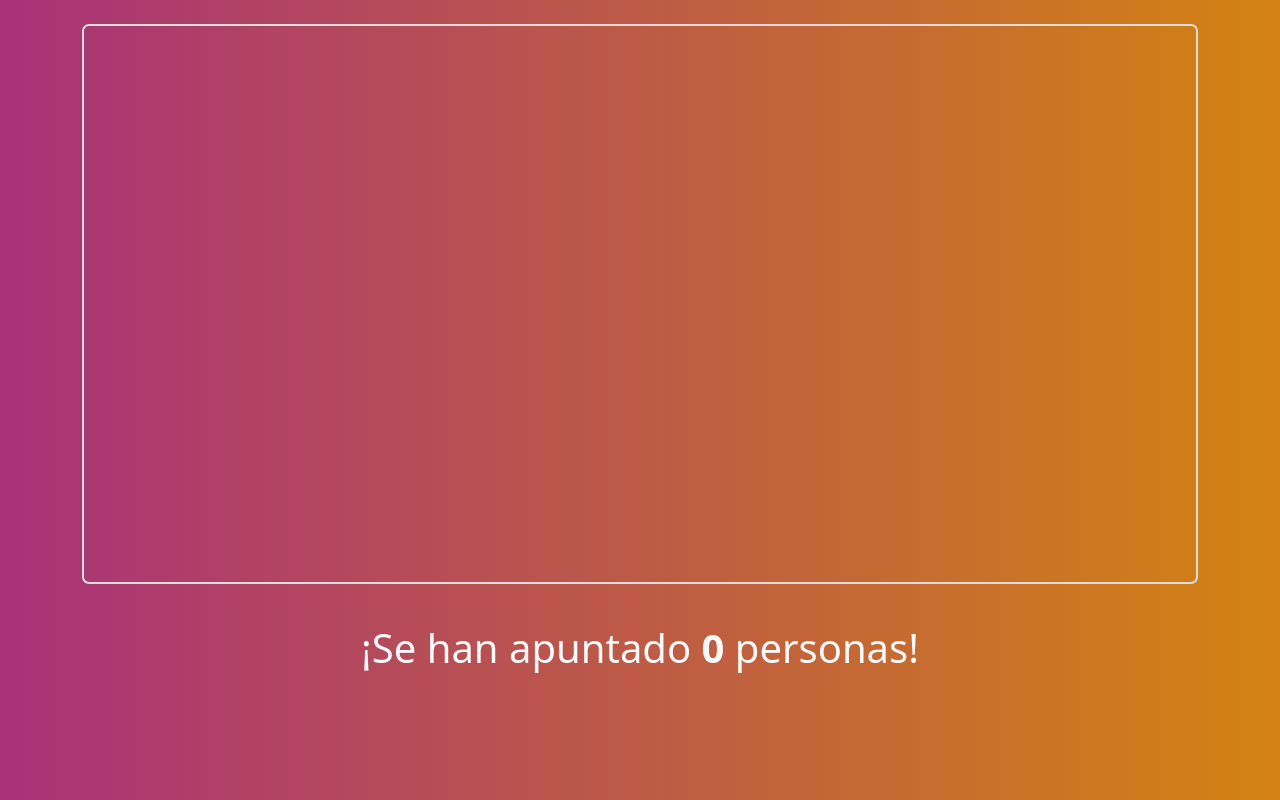
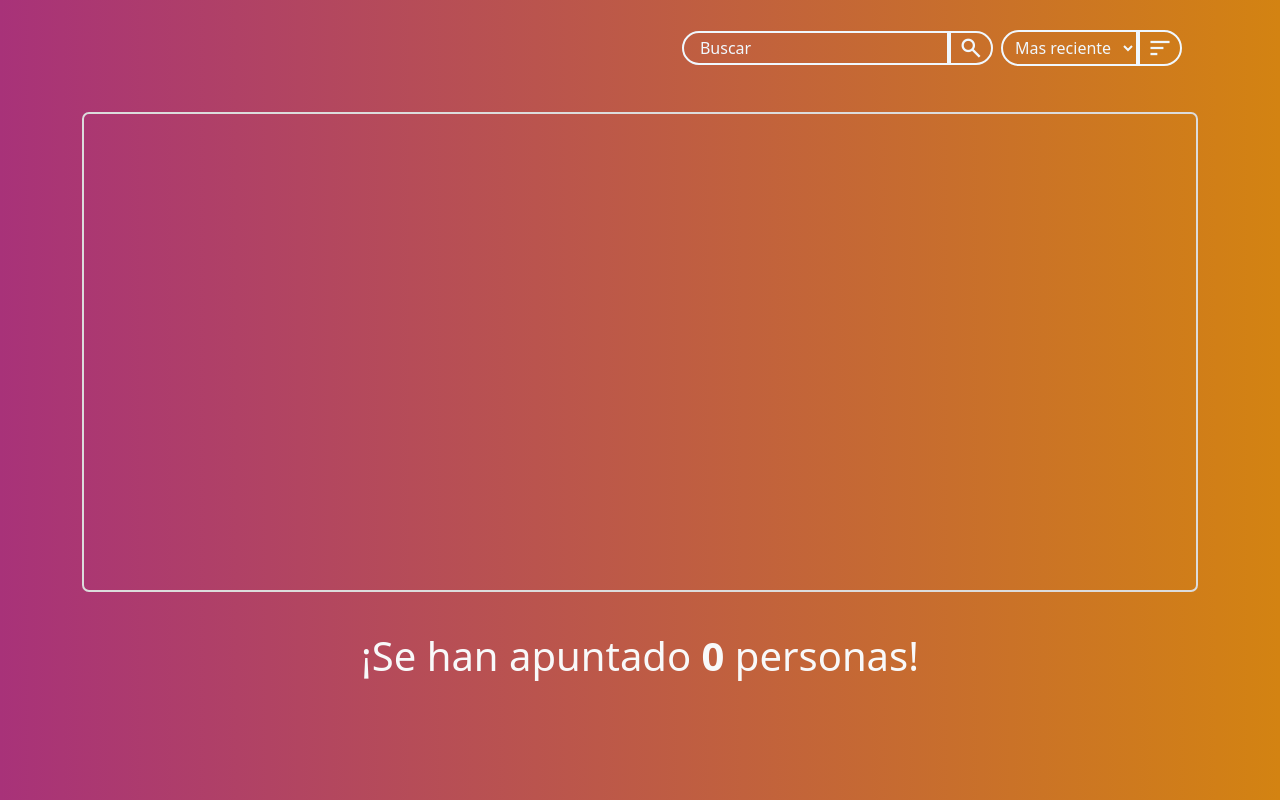
Before and after one commit to Karlos4T/Web_ELArrastre, a PHP site: page /docs/admin_data.php in a window 1280 px wide. Run offline with PHP 8.4, Linux system fonts and the light colour scheme; data that the repository does not hold is empty.

Commit message:
modified:   docs/admin_data.php 	modified:   docs/info.php 	new file:   imgs/Logo_arrastre_blanco.png 	modified:   styles/admin_data.css 	modified:   styles/info.css

```diff
--- a/docs/admin_data.php
+++ b/docs/admin_data.php
@@ -25,11 +25,40 @@
     <div class="container-fluid">
         <div class="container d-flex justify-content-center">
             <div class="row w-100 d-flex justify-content-center">
+                <div class="filter w-100 d-flex justify-content-end mt-2">
+                    <form action="./admin_data.php" method="GET" class="d-flex flex-wrap justify-content-end align-items-center">
+                        <div class="search d-flex mx-1">
+                            <input name="intext" type="text" class="intext h-100 py-1 px-3" placeholder="Buscar">
+                            <button type="submit" class="px-2 d-flex align-items-center btn-searchers" value=""><span class="material-symbols-outlined">search</span></button>
+                        </div>
+                        <div class="order d-flex mx-1">
+                            <select class="select px-2 py-1" name="order" id="">
+                                <option value="`id` DESC">Mas reciente</option>
+                                <option value="`id` ASC">Mas antiguo</option>
+                                <option value="`name` ASC">A-Z</option>
+                                <option value="`name` DESC">Z-A</option>
+                            </select>
+                            <button type="submit" class="h-100 p-auto px-2 py-1 d-flex align-items-center btn-searchers" value=""><span class="material-symbols-outlined">sort</span></button>
+                        </div>
+                    </form>
+                </div>
                 <div class="table m-4 col-8">
                     <?php
                     include './hostconnect.php';
 
-                    $query = "SELECT `name` FROM `names` ORDER BY `id` DESC";
+                    if (isset($_GET['intext']) || isset($_GET['order'])){
+                        $order = $_GET['order'];
+                        if (isset($_GET['intext']) && !empty($_GET['intext'])){
+                            $searcher = $_GET['intext'];
+                            $query = "SELECT `name` FROM `names` WHERE `name` LIKE '%$searcher%' ORDER BY $order";
+                        }
+                        else
+                            $query = "SELECT `name` FROM `names` ORDER BY $order";
+                    }
+                    else
+                        $query = "SELECT `name` FROM `names`";
+
+
                     $data = mysqli_query($con, $query);
                     $n_total = 0;
 
--- a/docs/info.php
+++ b/docs/info.php
@@ -26,12 +26,15 @@
     <div class="container-fluid">
         <div class="container text-light">
             <div class="row cont-rt">
-                <a class="w-25 rt d-flex align-items-center py-4" href="./index.php"><span class="material-symbols-outlined">arrow_back</span>Volver</a>
+                <a class="w-25 rt d-flex align-items-center py-1" href="./index.php"><span class="material-symbols-outlined">arrow_back</span>Volver</a>
             </div>
             <div class="container-text text-center">
                 <h2>El <b> 3 de Diciembre de 2022 </b> a partir de la <b> 13:00pm </b>la peña el Arrastre celebrará una gran jornada festiva y solidaria en sus instalaciones y plaza de <b> Villanueva de Bogas</b>, con el objetivo de recaudar fondos para donarlos a la asociación “adELAnte”, a través de la iniciativa de Ángel Téllez “Échanos un capote contra la ELA”.
                 A cada persona que acuda, a cambio de un solidario <b> donativo de 10€</b>, se le ofrecerá un plato de migas, y bebida a elegir para disfrutar de la jornada.
                 </h2>
+                <div class="logoArrastre mt-3">
+                    <img class="w-100" src="../imgs/Logo_arrastre_blanco.png" alt="">
+                </div>
             </div>
         </div>
     </div>
--- a/styles/admin_data.css
+++ b/styles/admin_data.css
@@ -4,8 +4,72 @@ body{
     background: linear-gradient(to right, #A83279, #D38312); /* W3C, IE 10+/ Edge, Firefox 16+, Chrome 26+, Opera 12+, Safari 7+ */
 }
 
+.filter{
+    height: 10vh;
+}
+
+.btn-searchers{
+    background: transparent;
+    color: aliceblue;
+    border: 2px solid aliceblue;
+    border-radius: 0 20px 20px 0;
+}
+
+.btn-searchers:hover{
+    background: rgba(204, 204, 204, 0.347);
+    transition: .2s;
+}
+
+.btn-searchers:hover span{
+    transform: scale(105%);
+
+}
+
+.select{
+    background: transparent;
+    color: aliceblue;
+    border-radius: 20px 0 0 20px;
+    border: aliceblue 2px solid;
+    cursor: pointer;
+}
+
+select:focus{
+    outline: none;
+}
+
+.select option{
+    color: gray;
+    background: transparent!important;
+    border-radius: 20px;
+    cursor: pointer;
+}
+
+.intext{
+    border: 2px solid aliceblue;
+    border-radius: 20px 0 0 20px;
+    height: 100%!important;
+    background: transparent;
+    color: aliceblue;
+}
+
+.intext::placeholder{
+    color: aliceblue;
+}
+
+.intext:focus{
+    outline: none;
+}
+
+.material-symbols-outlined {
+  font-variation-settings:
+  'FILL' 0,
+  'wght' 800,
+  'GRAD' 200,
+  'opsz' 48
+}
+
 .table{
-    height: 70vh;
+    height: 60vh;
     overflow-y: scroll;
     border: 2px solid gainsboro;
     border-radius: 7px;
```
Also changed, not shown: styles/info.css (+6 -2 lines), imgs/Logo_arrastre_blanco.png (added).
